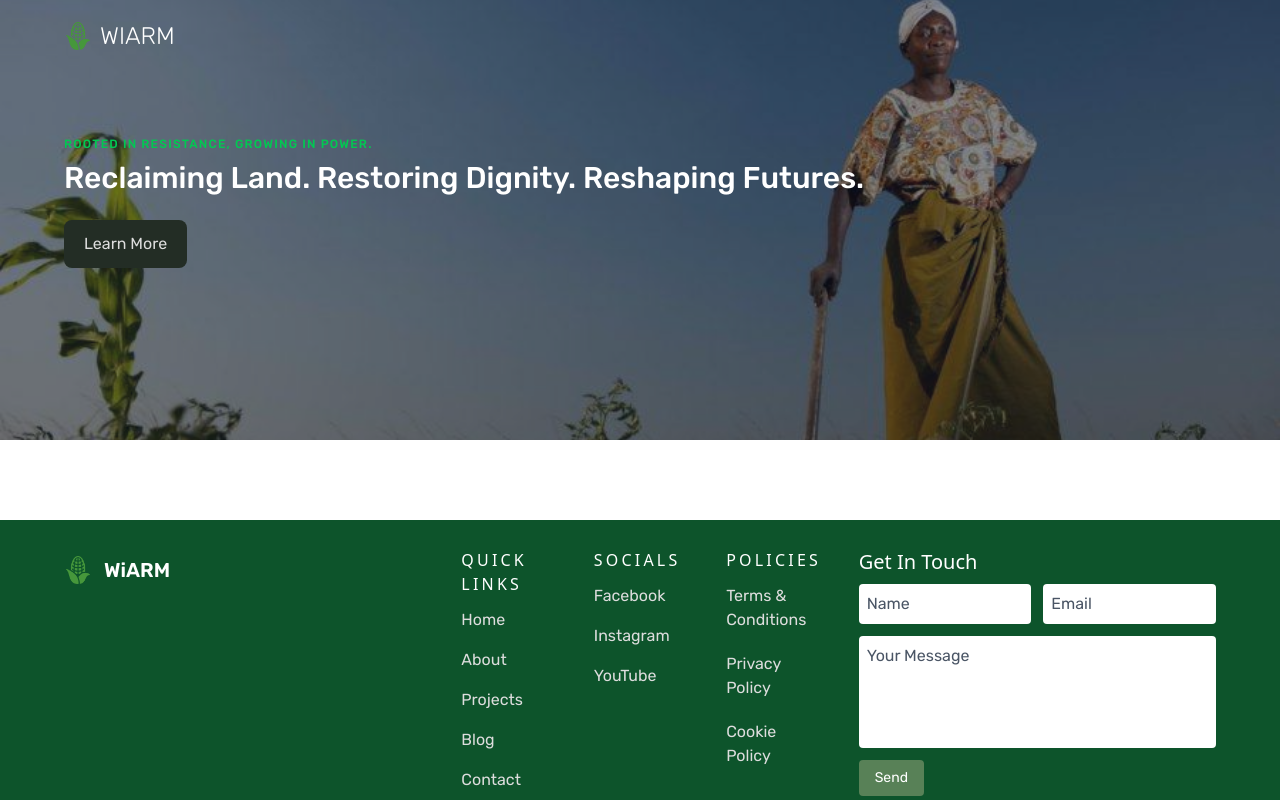
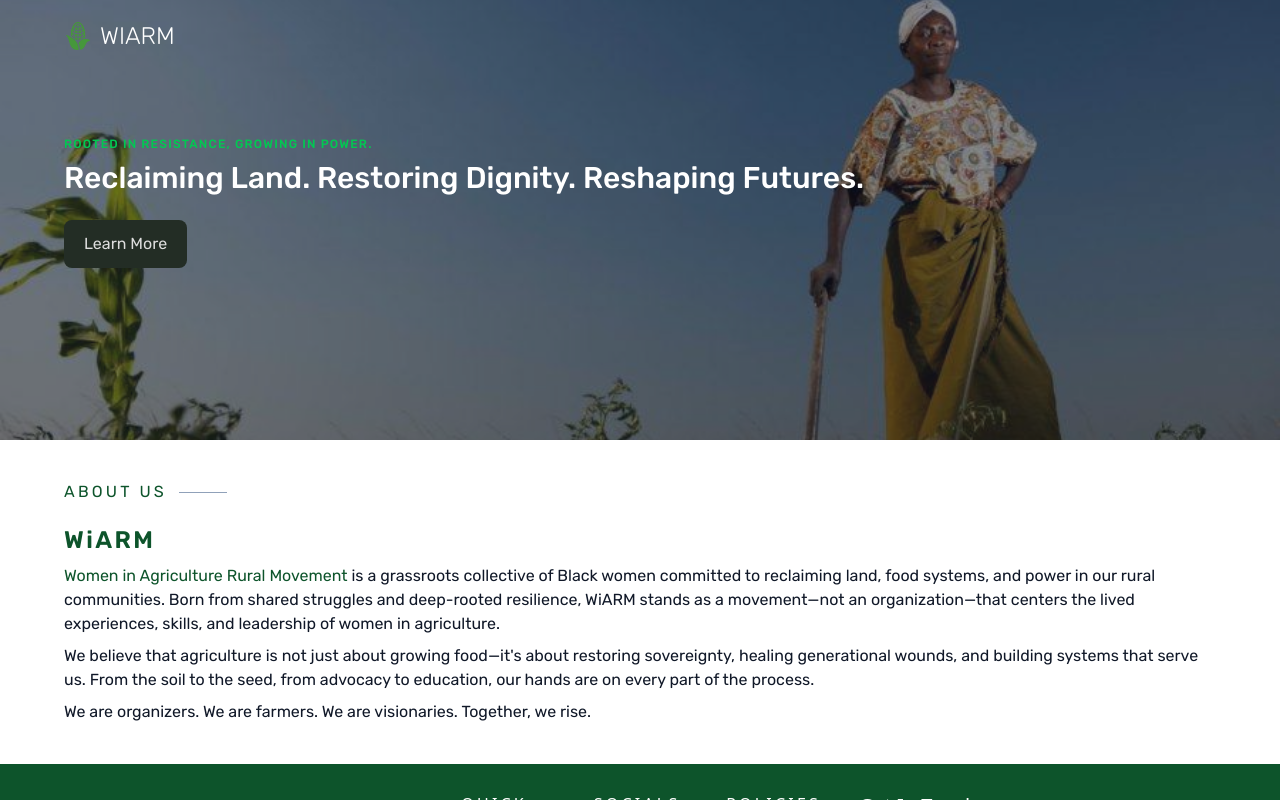
Before and after one commit to rorisangputu/wiarm, a React (Vite) app: page /about-us in a window 1280 px wide. Shown: the top 800 px of the page. Built offline with nearby package versions, Linux system fonts and the light colour scheme.

Commit message:
finishing about component

```diff
--- a/src/components/About/About.jsx
+++ b/src/components/About/About.jsx
@@ -1,21 +1,49 @@
 import React from 'react'
+import MissionValues from '../Home/MissionValues'
 
 const About = () => {
   return (
     <div className='w-full py-10'>
-        <div className='w-[90%] mx-auto'>
-            <div>
-                {/* About */}
-                <div>
-
-                </div>
-                {/* Mission and Values */}
-                <div>
-
-                </div>
-                {/* Team */}
+      <div className='w-[90%] mx-auto'>
+        <div>
+          {/* About */}
+          <div className='flex flex-col gap-5'>
+            <div className='flex flex-row items-center gap-3 '>
+              <h1 className='uppercase tracking-[0.2em] text-green-900'>
+                About Us
+              </h1>
+              <hr className='w-12 border-slate-400'/>
             </div>
+            <div className='flex flex-col'>
+              <h1 className='text-2xl font-semibold text-green-900
+                tracking-widest'>
+                WiARM
+              </h1>
+              <p className='text-gray-900 pt-2'>
+                <span className='text-green-900'>Women in Agriculture Rural Movement </span>
+                is a grassroots
+                collective of Black women committed to reclaiming land,
+                food systems, and power in our rural communities. Born
+                from shared struggles and deep-rooted resilience, WiARM
+                stands as a movement—not an organization—that centers
+                the lived experiences, skills, and leadership of women
+                in agriculture.
+              </p>
+              <p className='pt-2 text-gray-900'>
+                We believe that agriculture is not just about growing
+                food—it's about restoring sovereignty, healing generational
+                wounds, and building systems that serve us.
+                From the soil to the seed, from advocacy to education,
+                our hands are on every part of the process.
+              </p>
+              <p className='pt-2 text-gray-900'>
+                We are organizers. We are farmers. We are visionaries.
+                Together, we rise.
+              </p>
+            </div>
+          </div>
         </div>
+      </div>
     </div>
   )
 }
```
